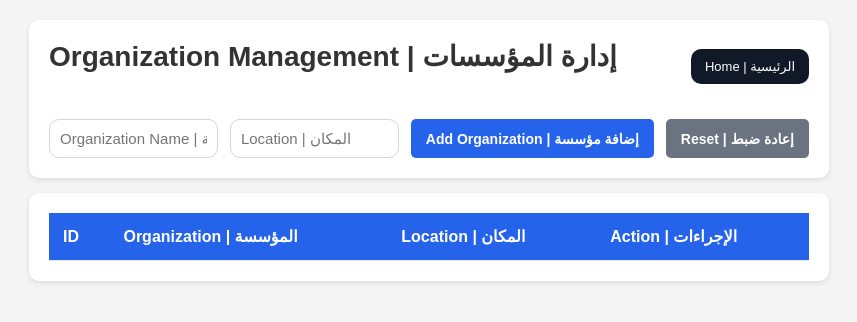
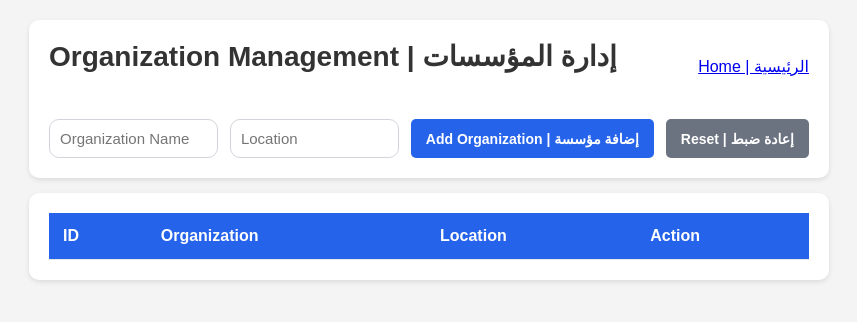
Before and after one commit to kysism/ask, a website: page public/html/admin/admin_org.html in a window 1280 px wide. Shown: the whole page, without its empty margins (211-1068 px from the left). Drawn offline with Linux system fonts and the light colour scheme; no server answers.

Commit message:
html, function

```diff
--- a/public/html/admin/admin_org.html
+++ b/public/html/admin/admin_org.html
@@ -28,35 +28,16 @@
 
   <body>
     <div class="container">
-      <!-- FORM -->
       <div class="card">
         <div class="top-bar">
           <h1 class="page-title">Organization Management | إدارة المؤسسات</h1>
 
-          <a
-            href="/"
-            style="
-              padding: 10px 14px;
-              background: #111827;
-              color: white;
-              border-radius: 10px;
-              text-decoration: none;
-              font-size: 13px;
-              white-space: nowrap;
-            "
-          >
-            Home | الرئيسية
-          </a>
+          <a href="/" class="btn-home"> Home | الرئيسية </a>
         </div>
 
         <div class="form-grid">
-          <input
-            id="org_nm"
-            type="text"
-            placeholder="Organization Name | اسم المؤسسة"
-          />
-
-          <input id="org_place" type="text" placeholder="Location | المكان" />
+          <input id="org_nm" type="text" placeholder="Organization Name" />
+          <input id="org_place" type="text" placeholder="Location" />
 
           <button id="saveBtn" class="btn-primary" onclick="saveOrg()">
             Add Organization | إضافة مؤسسة
@@ -68,17 +49,15 @@
         </div>
       </div>
 
-      <!-- LIST -->
       <div class="card">
-        <!-- TABLE -->
         <div class="table-wrapper">
           <table>
             <thead>
               <tr>
                 <th>ID</th>
-                <th>Organization | المؤسسة</th>
-                <th>Location | المكان</th>
-                <th>Action | الإجراءات</th>
+                <th>Organization</th>
+                <th>Location</th>
+                <th>Action</th>
               </tr>
             </thead>
 
@@ -86,11 +65,14 @@
           </table>
         </div>
 
-        <!-- MOBILE -->
         <div id="mobileOrgBody" class="mobile-card"></div>
       </div>
     </div>
 
-    <script type="module" src="../../js/admin/admin_org.js"></script>
+    <!-- COMMON (먼저 로드) -->
+    <script src="/js/common/common.js"></script>
+
+    <!-- MODULE (CRUD) -->
+    <script type="module" src="/js/admin/admin_org.js"></script>
   </body>
 </html>
```
